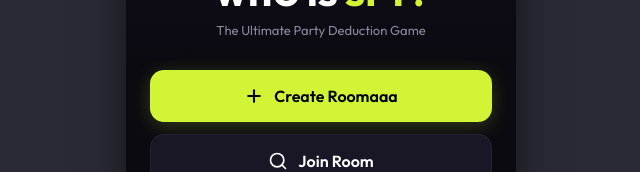
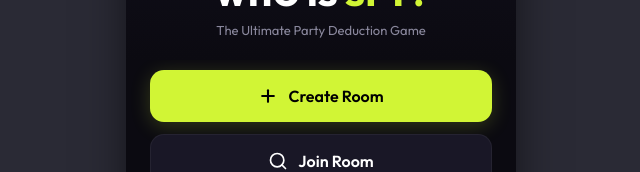
Before and after one commit to poromvp/WhoIsTheSpy, a React (Vite) app in the folder TemplateFE/the-spy-project/: page / in a window 1280 px wide. Shown: the part 252-424 px from the top of the page, without its empty margins (319-959 px from the left). Built offline with nearby package versions, Linux system fonts and the light colour scheme.

Commit message:
refactor HomePageButton component

```diff
--- a/TemplateFE/the-spy-project/src/home/HomePage.jsx
+++ b/TemplateFE/the-spy-project/src/home/HomePage.jsx
@@ -1,5 +1,6 @@
 import './HomePage.css';
 import {HomePageHeader} from "./HomePageHeader";
+import {HomePageButton} from "./HomePageButton"
 export function HomePage() {
     return (
         <>
@@ -9,22 +10,8 @@ export function HomePage() {
                 <HomePageHeader/>
 
                 <main className="main-content">
+                    <HomePageButton/>
 
-                    <button className="btn btn-primary">
-                        <svg width="20" height="20" viewBox="0 0 24 24" fill="none" stroke="currentColor" strokeWidth="2.5" strokeLinecap="round" strokeLinejoin="round">
-                            <line x1="12" y1="5" x2="12" y2="19"></line>
-                            <line x1="5" y1="12" x2="19" y2="12"></line>
-                        </svg>
-                        Create Roomaaa
-                    </button>
-
-                    <button className="btn btn-secondary">
-                        <svg width="20" height="20" viewBox="0 0 24 24" fill="none" stroke="currentColor" strokeWidth="2" strokeLinecap="round" strokeLinejoin="round">
-                            <circle cx="11" cy="11" r="8"></circle>dddddđ
-                            <line x1="21" y1="21" x2="16.65" y2="16.65"></line>
-                        </svg>
-                        Join Room
-                    </button>
 
                     <div className="stats-card">
                         <div className="stats-icon-wrap">
```
